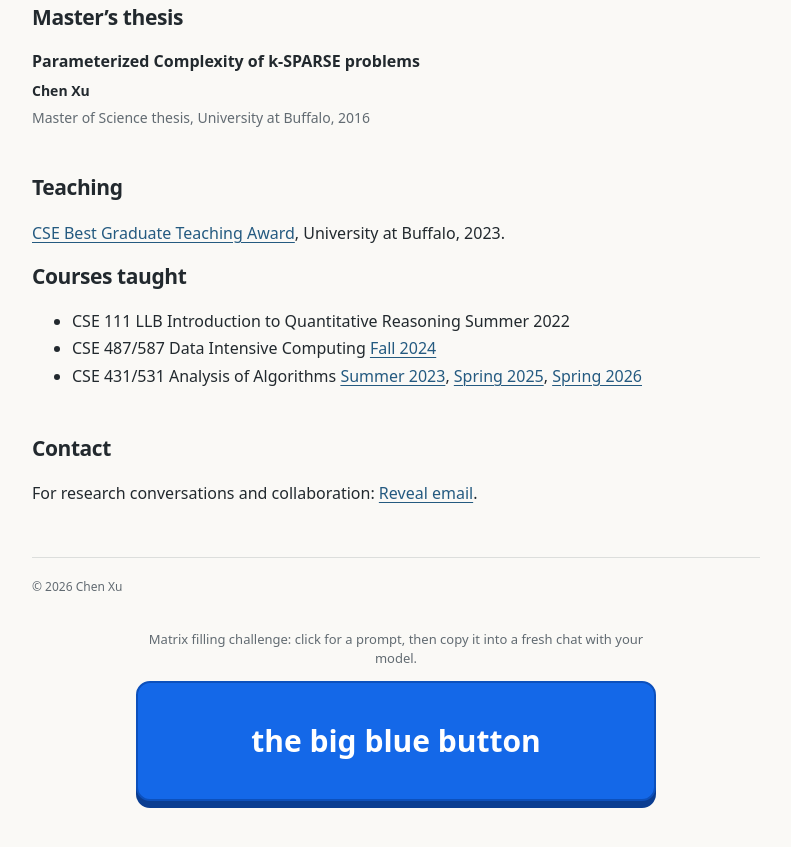
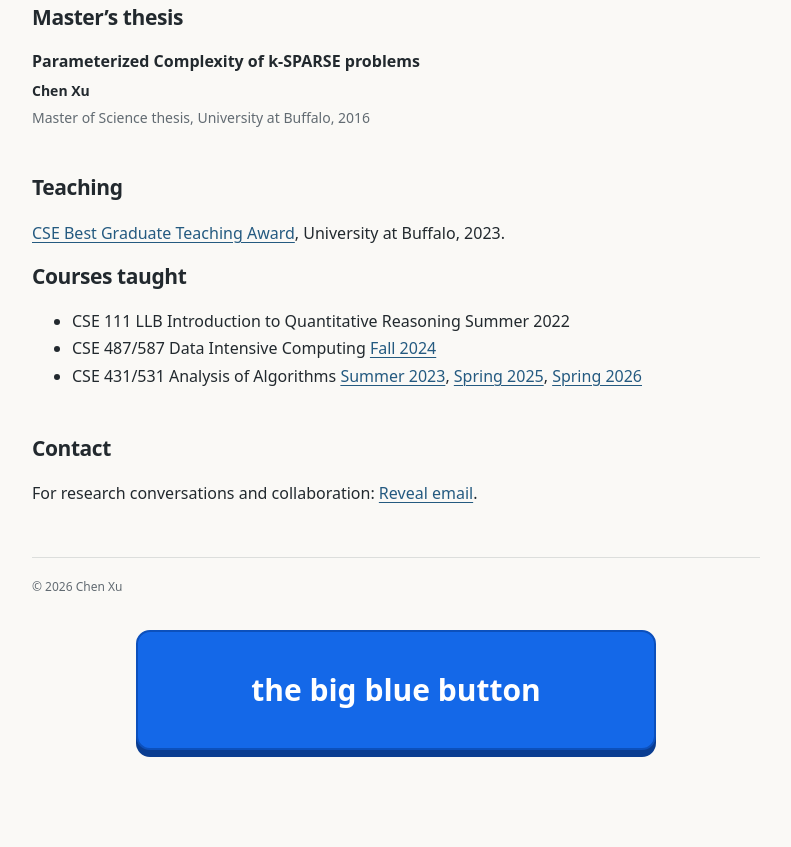
Before and after one commit to chen1088/chen1088.github.io, a plain HTML site: page index.html in a window 1280 px wide. Shown: the part 2199-3046 px from the top of the page, without its empty margins (400-1191 px from the left). After the commit the page ends 2995 px from the top, so only its background shows below. Drawn offline with Linux system fonts and the light colour scheme.

Commit message:
Remove the explanatory sentence above the big blue button

```diff
--- a/index.html
+++ b/index.html
@@ -193,8 +193,7 @@
       </section>
       <footer>© 2026 Chen Xu</footer>
       <div class="big-blue-button-wrap">
-        <p id="benchmark-note" class="benchmark-note">Matrix filling challenge: click for a prompt, then copy it into a fresh chat with your model.</p>
-        <a id="big-blue-button" class="big-blue-button" href="prompts/mfg-01.txt?v=mfg-poster-1-3-v1" target="_blank" rel="noopener noreferrer" aria-label="the big blue button (opens a new tab)" aria-describedby="benchmark-note">the big blue button</a>
+        <a id="big-blue-button" class="big-blue-button" href="prompts/mfg-01.txt?v=mfg-poster-1-3-v1" target="_blank" rel="noopener noreferrer" aria-label="the big blue button (opens a new tab)">the big blue button</a>
       </div>
     </main>
   </div>
```
